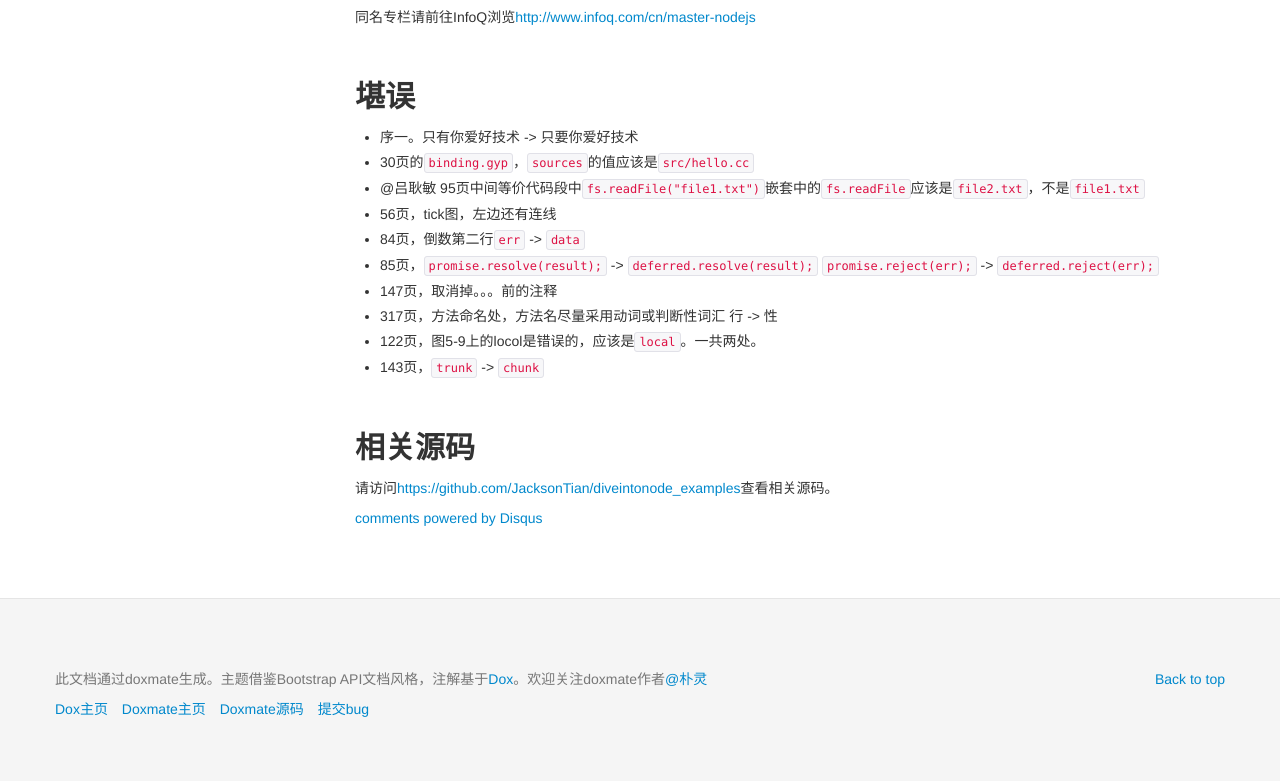
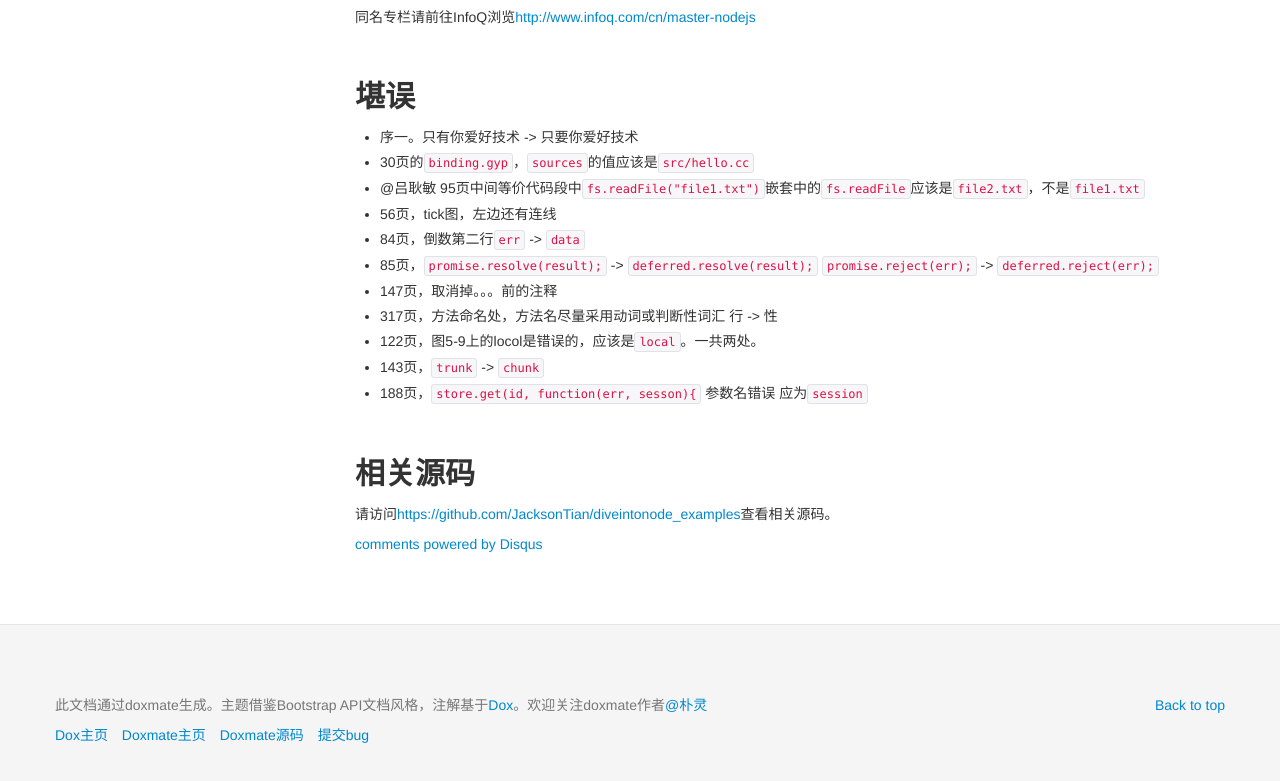
Before and after one commit to JacksonTian/diveintonode_site, a plain HTML site: page index.html in a window 1280 px wide. Shown: the part 799-1580 px from the top of the page. Drawn offline with Linux system fonts and the light colour scheme; a script that the page names is missing; files whose address does not match are found by name.

Commit message:
更新页面

```diff
--- a/index.html
+++ b/index.html
@@ -82,6 +82,7 @@
 <li>317页，方法命名处，方法名尽量采用动词或判断性词汇 行 -&gt; 性</li>
 <li>122页，图5-9上的locol是错误的，应该是<code>local</code>。一共两处。</li>
 <li>143页，<code>trunk</code> -&gt; <code>chunk</code></li>
+<li>188页，<code>store.get(id, function(err, sesson){</code> 参数名错误 应为<code>session</code></li>
 </ul>
 <h2 id="-">相关源码</h2>
 <p>请访问<a href="https://github.com/JacksonTian/diveintonode_examples">https://github.com/JacksonTian/diveintonode_examples</a>查看相关源码。</p>
```
